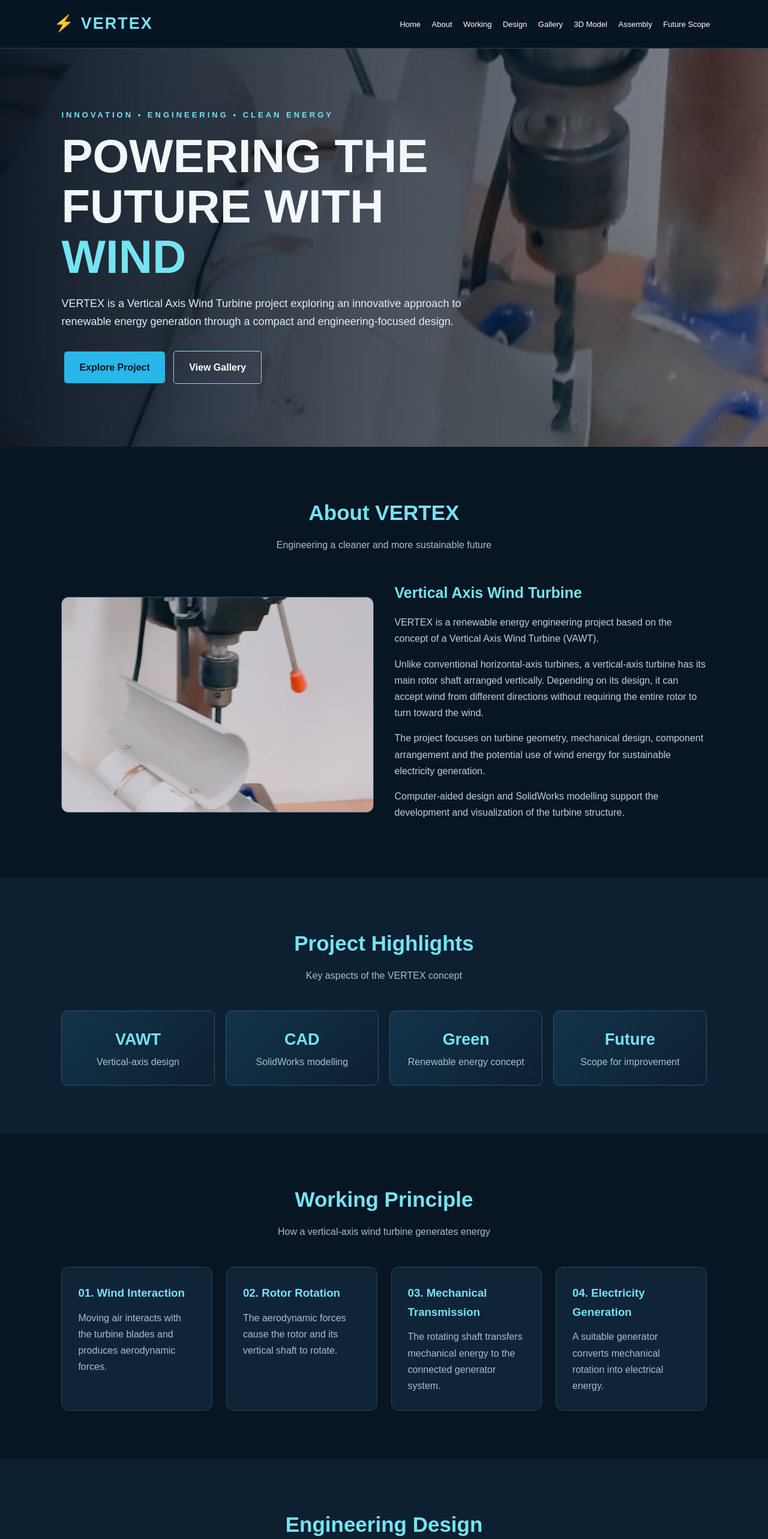
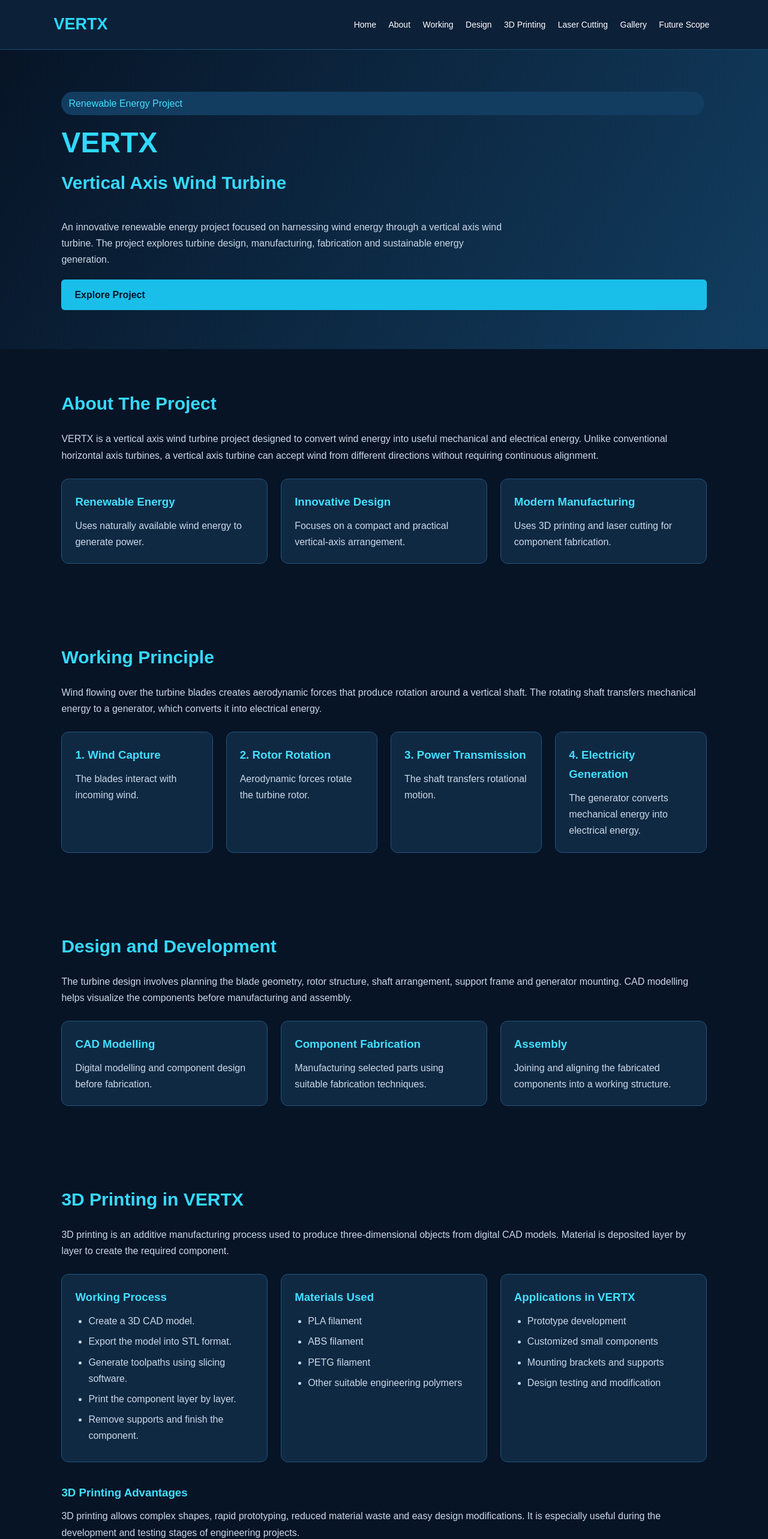
Before and after one commit to nishantdond93-jpg/vertical-wind-turbine, a plain HTML site: page index.html in a window 1280 px wide. Shown: the top 2566 px of the page at 60% size. Drawn offline with Linux system fonts and the light colour scheme.

Commit message:
Update index.html

```diff
--- a/index.html
+++ b/index.html
@@ -3,209 +3,99 @@
 <head>
 <meta charset="UTF-8">
 <meta name="viewport" content="width=device-width, initial-scale=1.0">
-<title>VERTEX | Vertical Axis Wind Turbine</title>
+<title>VERTX | Vertical Axis Wind Turbine</title>
 
 <style>
-*{margin:0;padding:0;box-sizing:border-box;scroll-behavior:smooth}
-:root{
---bg:#081522;
---panel:#102438;
---blue:#29b6e8;
---cyan:#75e3f2;
---white:#f2f7fa;
---muted:#a9bdca;
-}
+*{margin:0;padding:0;box-sizing:border-box}
+html{scroll-behavior:smooth}
 body{
 font-family:Arial,sans-serif;
-background:var(--bg);
-color:var(--white);
+background:#071426;
+color:#eaf6ff;
 line-height:1.7;
 }
 header{
-background:rgba(8,21,34,.97);
-padding:17px 7%;
+background:#0c2038;
+padding:18px 7%;
 display:flex;
+justify-content:space-between;
 align-items:center;
-justify-content:space-between;
 flex-wrap:wrap;
-gap:14px;
 position:sticky;
 top:0;
 z-index:100;
-border-bottom:1px solid #24435a;
+border-bottom:1px solid #164e70;
 }
-.logo{font-size:27px;font-weight:bold;color:var(--cyan);letter-spacing:2px}
+.logo{font-size:27px;font-weight:bold;color:#29d9ff}
 nav a{
-color:white;
-text-decoration:none;
-margin:7px;
-font-size:13px;
+color:white;text-decoration:none;
+margin:8px;font-size:14px;
 }
-nav a:hover{color:var(--cyan)}
+nav a:hover{color:#29d9ff}
+section{padding:65px 8%;scroll-margin-top:75px}
 .hero{
-min-height:620px;
+min-height:480px;
 display:flex;
-align-items:center;
-padding:100px 8%;
-background:
-linear-gradient(90deg,rgba(5,17,30,.94),rgba(5,17,30,.35)),
-url('11225.jpeg') center/cover;
+flex-direction:column;
+justify-content:center;
+background:linear-gradient(120deg,#071426,#123d60);
 }
-.hero-content{max-width:750px}
+.hero h1{font-size:48px;color:#30d9ff}
+.hero p{max-width:750px;margin-top:15px}
+h2{color:#35d9ff;font-size:30px;margin-bottom:20px}
+h3{color:#42dfff;margin-bottom:10px}
+p{color:#c9d9e8}
+.grid{
+display:grid;
+grid-template-columns:repeat(auto-fit,minmax(240px,1fr));
+gap:22px;
+margin-top:25px;
+}
+.card{
+background:#102943;
+padding:22px;
+border:1px solid #205477;
+border-radius:12px;
+}
+.card img{
+width:100%;height:220px;
+object-fit:cover;
+border-radius:8px;
+margin-bottom:12px;
+}
+video{width:100%;border-radius:12px;margin-top:20px}
+ul{padding-left:22px;color:#c9d9e8}
+li{margin:7px 0}
 .tag{
-color:var(--cyan);
-letter-spacing:4px;
-font-size:13px;
-font-weight:bold;
-margin-bottom:15px;
+display:inline-block;
+background:#123d60;
+color:#42dfff;
+padding:6px 12px;
+border-radius:20px;
+margin:5px 4px 5px 0;
 }
-.hero h1{
-font-size:clamp(45px,7vw,78px);
-line-height:1.08;
-margin-bottom:20px;
+footer{
+background:#06101e;
+text-align:center;
+padding:30px;
+color:#9bb8cb;
 }
-.hero h1 span{color:var(--cyan)}
-.hero p{font-size:18px;color:#e0edf3;margin-bottom:28px}
 .btn{
 display:inline-block;
-padding:13px 25px;
-background:var(--blue);
-color:#061725;
+padding:12px 22px;
+background:#19bfe9;
+color:#061426;
 text-decoration:none;
+border-radius:6px;
 font-weight:bold;
-border-radius:5px;
-margin:5px;
+margin-top:20px;
 }
-.btn:hover{background:var(--cyan)}
-.btn-outline{
-border:1px solid var(--cyan);
-background:transparent;
-color:white;
-}
-section{padding:80px 8%}
-.section-title{text-align:center;margin-bottom:45px}
-.section-title h2{
-font-size:35px;
-color:var(--cyan);
-margin-bottom:10px;
-}
-.section-title p{color:var(--muted)}
-.grid{
-display:grid;
-grid-template-columns:repeat(auto-fit,minmax(230px,1fr));
-gap:23px;
-}
-.card{
-background:var(--panel);
-border:1px solid #24435a;
-padding:27px;
-border-radius:12px;
-transition:.3s;
-}
-.card:hover{transform:translateY(-5px);border-color:var(--cyan)}
-.card h3{color:var(--cyan);margin-bottom:12px}
-.card p{color:var(--muted)}
-.about-grid,.design-grid{
-display:grid;
-grid-template-columns:repeat(auto-fit,minmax(280px,1fr));
-gap:35px;
-align-items:center;
-}
-.about-grid img,.design-grid img{
-width:100%;
-height:360px;
-object-fit:cover;
-border-radius:12px;
-border:1px solid #31536b;
-}
-.content h3{color:var(--cyan);font-size:25px;margin-bottom:15px}
-.content p{color:#c0d0db;margin-bottom:15px}
-.light{background:#0d2031}
-.gallery{
-display:grid;
-grid-template-columns:repeat(auto-fit,minmax(230px,1fr));
-gap:20px;
-}
-.gallery-item{
-background:var(--panel);
-border-radius:12px;
-overflow:hidden;
-border:1px solid #24435a;
-}
-.gallery-item img{
-width:100%;
-height:260px;
-object-fit:cover;
-display:block;
-transition:.4s;
-}
-.gallery-item img:hover{transform:scale(1.05)}
-.gallery-item p{padding:15px;color:var(--cyan);font-weight:bold}
-.stats{
-display:grid;
-grid-template-columns:repeat(auto-fit,minmax(160px,1fr));
-gap:18px;
-}
-.stat{
-background:linear-gradient(135deg,#12344b,#0d2031);
-border:1px solid #31536b;
-padding:25px;
-text-align:center;
-border-radius:10px;
-}
-.stat h3{font-size:27px;color:var(--cyan)}
-.stat p{color:var(--muted)}
-.process-number{
-height:44px;width:44px;
-background:var(--blue);
-color:#061725;
-display:grid;
-place-items:center;
-border-radius:50%;
-font-weight:bold;
-font-size:20px;
-margin-bottom:15px;
-}
-.model-box{
-background:var(--panel);
-border:1px solid #31536b;
-border-radius:14px;
-padding:35px;
-text-align:center;
-max-width:850px;
-margin:auto;
-}
-.model-icon{font-size:70px;margin-bottom:15px}
-.video-box{
-max-width:900px;
-margin:auto;
-background:var(--panel);
-padding:15px;
-border-radius:12px;
-}
-.video-box video{width:100%;max-height:500px;background:#000;border-radius:8px}
-ul{padding-left:22px;color:var(--muted)}
-li{margin-bottom:10px}
-.highlight{
-text-align:center;
-padding:65px 8%;
-background:linear-gradient(120deg,#0c3048,#14516b);
-}
-.highlight h2{font-size:35px;color:var(--cyan);margin-bottom:15px}
-.highlight p{max-width:750px;margin:auto}
-footer{
-background:#050e17;
-padding:35px 15px;
-text-align:center;
-color:var(--muted);
-border-top:1px solid #24435a;
-}
-footer h2{color:var(--cyan);margin-bottom:10px}
-@media(max-width:650px){
-header{justify-content:center}
+.gallery img{transition:.3s}
+.gallery img:hover{transform:scale(1.03)}
+@media(max-width:600px){
+.hero h1{font-size:35px}
+header{justify-content:center;gap:10px}
 nav{text-align:center}
-.hero{min-height:520px;padding:75px 7%}
-section{padding:55px 6%}
 }
 </style>
 </head>
@@ -213,250 +103,270 @@ section{padding:55px 6%}
 <body>
 
 <header>
-<div class="logo">⚡ VERTEX</div>
+<div class="logo">VERTX</div>
 <nav>
 <a href="#home">Home</a>
 <a href="#about">About</a>
 <a href="#working">Working</a>
 <a href="#design">Design</a>
+<a href="#printing">3D Printing</a>
+<a href="#laser">Laser Cutting</a>
 <a href="#gallery">Gallery</a>
-<a href="#model">3D Model</a>
-<a href="#assembly">Assembly</a>
 <a href="#future">Future Scope</a>
 </nav>
 </header>
 
-<!-- HERO -->
-<div class="hero" id="home">
-<div class="hero-content">
-<div class="tag">INNOVATION • ENGINEERING • CLEAN ENERGY</div>
-<h1>POWERING THE FUTURE WITH <span>WIND</span></h1>
-<p>VERTEX is a Vertical Axis Wind Turbine project exploring an innovative approach to renewable energy generation through a compact and engineering-focused design.</p>
+<section class="hero" id="home">
+<span class="tag">Renewable Energy Project</span>
+<h1>VERTX</h1>
+<h2>Vertical Axis Wind Turbine</h2>
+<p>
+An innovative renewable energy project focused on harnessing wind energy
+through a vertical axis wind turbine. The project explores turbine design,
+manufacturing, fabrication and sustainable energy generation.
+</p>
 <a href="#about" class="btn">Explore Project</a>
-<a href="#gallery" class="btn btn-outline">View Gallery</a>
+</section>
+
+<section id="about">
+<h2>About The Project</h2>
+<p>
+VERTX is a vertical axis wind turbine project designed to convert wind
+energy into useful mechanical and electrical energy. Unlike conventional
+horizontal axis turbines, a vertical axis turbine can accept wind from
+different directions without requiring continuous alignment.
+</p>
+<div class="grid">
+<div class="card">
+<h3>Renewable Energy</h3>
+<p>Uses naturally available wind energy to generate power.</p>
 </div>
+<div class="card">
+<h3>Innovative Design</h3>
+<p>Focuses on a compact and practical vertical-axis arrangement.</p>
 </div>
-
-<!-- ABOUT -->
-<section id="about">
-<div class="section-title">
-<h2>About VERTEX</h2>
-<p>Engineering a cleaner and more sustainable future</p>
-</div>
-<div class="about-grid">
-<img src="22.jpeg" alt="VERTEX wind turbine project">
-<div class="content">
-<h3>Vertical Axis Wind Turbine</h3>
-<p>VERTEX is a renewable energy engineering project based on the concept of a Vertical Axis Wind Turbine (VAWT).</p>
-<p>Unlike conventional horizontal-axis turbines, a vertical-axis turbine has its main rotor shaft arranged vertically. Depending on its design, it can accept wind from different directions without requiring the entire rotor to turn toward the wind.</p>
-<p>The project focuses on turbine geometry, mechanical design, component arrangement and the potential use of wind energy for sustainable electricity generation.</p>
-<p>Computer-aided design and SolidWorks modelling support the development and visualization of the turbine structure.</p>
+<div class="card">
+<h3>Modern Manufacturing</h3>
+<p>Uses 3D printing and laser cutting for component fabrication.</p>
 </div>
 </div>
 </section>
 
-<!-- HIGHLIGHTS -->
-<section class="light">
-<div class="section-title">
-<h2>Project Highlights</h2>
-<p>Key aspects of the VERTEX concept</p>
-</div>
-<div class="stats">
-<div class="stat"><h3>VAWT</h3><p>Vertical-axis design</p></div>
-<div class="stat"><h3>CAD</h3><p>SolidWorks modelling</p></div>
-<div class="stat"><h3>Green</h3><p>Renewable energy concept</p></div>
-<div class="stat"><h3>Future</h3><p>Scope for improvement</p></div>
-</div>
-</section>
-
-<!-- WORKING -->
 <section id="working">
-<div class="section-title">
 <h2>Working Principle</h2>
-<p>How a vertical-axis wind turbine generates energy</p>
-</div>
+<p>
+Wind flowing over the turbine blades creates aerodynamic forces that
+produce rotation around a vertical shaft. The rotating shaft transfers
+mechanical energy to a generator, which converts it into electrical energy.
+</p>
 <div class="grid">
 <div class="card">
-<h3>01. Wind Interaction</h3>
-<p>Moving air interacts with the turbine blades and produces aerodynamic forces.</p>
+<h3>1. Wind Capture</h3>
+<p>The blades interact with incoming wind.</p>
 </div>
 <div class="card">
-<h3>02. Rotor Rotation</h3>
-<p>The aerodynamic forces cause the rotor and its vertical shaft to rotate.</p>
+<h3>2. Rotor Rotation</h3>
+<p>Aerodynamic forces rotate the turbine rotor.</p>
 </div>
 <div class="card">
-<h3>03. Mechanical Transmission</h3>
-<p>The rotating shaft transfers mechanical energy to the connected generator system.</p>
+<h3>3. Power Transmission</h3>
+<p>The shaft transfers rotational motion.</p>
 </div>
 <div class="card">
-<h3>04. Electricity Generation</h3>
-<p>A suitable generator converts mechanical rotation into electrical energy.</p>
+<h3>4. Electricity Generation</h3>
+<p>The generator converts mechanical energy into electrical energy.</p>
 </div>
 </div>
 </section>
 
-<!-- DESIGN -->
-<section class="light" id="design">
-<div class="section-title">
-<h2>Engineering Design</h2>
-<p>From concept to computer-aided modelling</p>
+<section id="design">
+<h2>Design and Development</h2>
+<p>
+The turbine design involves planning the blade geometry, rotor structure,
+shaft arrangement, support frame and generator mounting. CAD modelling
+helps visualize the components before manufacturing and assembly.
+</p>
+<div class="grid">
+<div class="card">
+<h3>CAD Modelling</h3>
+<p>Digital modelling and component design before fabrication.</p>
 </div>
-<div class="design-grid">
-<div class="content">
-<h3>CAD-Based Turbine Development</h3>
-<p>SolidWorks provides a platform for developing the individual components and overall assembly of the VERTEX turbine.</p>
-<p>Three-dimensional modelling helps visualize the rotor, shaft, supports and component arrangement before fabrication.</p>
-<p>The design process can also support dimensional adjustments, assembly checks and future structural improvements.</p>
+<div class="card">
+<h3>Component Fabrication</h3>
+<p>Manufacturing selected parts using suitable fabrication techniques.</p>
 </div>
-<img src="11225.jpeg" alt="VERTEX CAD or turbine project design">
-</div>
-</section>
-
-<!-- GALLERY -->
-<section id="gallery">
-<div class="section-title">
-<h2>VERTEX Project Gallery</h2>
-<p>Photographs documenting the turbine design and development</p>
-</div>
-<div class="gallery">
-<div class="gallery-item">
-<img src="111.jpeg" alt="Turbine project image 1">
-<p>Project Photograph 01</p>
-</div>
-<div class="gallery-item">
-<img src="1113.jpeg" alt="Turbine project image 2">
-<p>Project Photograph 02</p>
-</div>
-<div class="gallery-item">
-<img src="WhatsApp Image 2026-11-26 at 9.46.03 AM.jpeg" alt="Turbine project image 3">
-<p>Project Photograph 03</p>
-</div>
-<div class="gallery-item">
-<img src="project-photo-1.jpg" alt="Turbine project image 4">
-<p>Project Photograph 04</p>
-</div>
-<div class="gallery-item">
-<img src="11225.jpeg" alt="Turbine project image 5">
-<p>New Project Photograph 05</p>
-</div>
-<div class="gallery-item">
-<img src="22.jpeg" alt="Turbine project image 6">
-<p>New Project Photograph 06</p>
+<div class="card">
+<h3>Assembly</h3>
+<p>Joining and aligning the fabricated components into a working structure.</p>
 </div>
 </div>
 </section>
 
-<!-- MODEL -->
-<section class="light" id="model">
-<div class="section-title">
-<h2>Interactive 3D Model</h2>
-<p>Three-dimensional turbine visualization</p>
+<!-- NEW SECTION: 3D PRINTING -->
+<section id="printing">
+<h2>3D Printing in VERTX</h2>
+<p>
+3D printing is an additive manufacturing process used to produce
+three-dimensional objects from digital CAD models. Material is deposited
+layer by layer to create the required component.
+</p>
+
+<div class="grid">
+<div class="card">
+<h3>Working Process</h3>
+<ul>
+<li>Create a 3D CAD model.</li>
+<li>Export the model into STL format.</li>
+<li>Generate toolpaths using slicing software.</li>
+<li>Print the component layer by layer.</li>
+<li>Remove supports and finish the component.</li>
+</ul>
 </div>
-<div class="model-box">
-<div class="model-icon">⚙️</div>
-<h3>VERTEX – 3D Turbine Model</h3>
-<p style="margin:15px 0;color:#a9bdca">The 3D model helps visualize the overall turbine geometry and mechanical arrangement. The GLB model can be opened in a compatible 3D viewer.</p>
-<a href="turbine.glb" class="btn" download>Download 3D Model</a>
+
+<div class="card">
+<h3>Materials Used</h3>
+<ul>
+<li>PLA filament</li>
+<li>ABS filament</li>
+<li>PETG filament</li>
+<li>Other suitable engineering polymers</li>
+</ul>
+</div>
+
+<div class="card">
+<h3>Applications in VERTX</h3>
+<ul>
+<li>Prototype development</li>
+<li>Customized small components</li>
+<li>Mounting brackets and supports</li>
+<li>Design testing and modification</li>
+</ul>
+</div>
+</div>
+
+<h3 style="margin-top:35px">3D Printing Advantages</h3>
+<p>
+3D printing allows complex shapes, rapid prototyping, reduced material
+waste and easy design modifications. It is especially useful during
+the development and testing stages of engineering projects.
+</p>
+
+<h3 style="margin-top:30px">3D Printing Images</h3>
+<div class="grid gallery">
+<div class="card"><img src="image1.jpeg" alt="3D printing image 1"><p>3D Printing – Image 1</p></div>
+<div class="card"><img src="image2.jpeg" alt="3D printing image 2"><p>3D Printing – Image 2</p></div>
+<div class="card"><img src="image3.jpeg" alt="3D printing image 3"><p>3D Printing – Image 3</p></div>
+<div class="card"><img src="image4.jpeg" alt="3D printing image 4"><p>3D Printing – Image 4</p></div>
+<div class="card"><img src="image5.jpeg" alt="3D printing image 5"><p>3D Printing – Image 5</p></div>
 </div>
 </section>
 
-<!-- ASSEMBLY -->
-<section id="assembly">
-<div class="section-title">
-<h2>SolidWorks Components and Assembly</h2>
-<p>Computer-aided engineering and mechanical arrangement</p>
-</div>
+<!-- NEW SECTION: LASER CUTTING -->
+<section id="laser">
+<h2>Laser Cutting in VERTX</h2>
+<p>
+Laser cutting is a modern manufacturing technique that uses a focused
+laser beam to cut or engrave materials accurately. The laser follows
+a programmed digital design to produce precise shapes and profiles.
+</p>
+
 <div class="grid">
 <div class="card">
-<h3>Part Modelling</h3>
-<p>Individual turbine components can be created and modified using SolidWorks part modelling tools.</p>
+<h3>Working Process</h3>
+<ul>
+<li>Prepare the component design in CAD software.</li>
+<li>Convert the design into a compatible file.</li>
+<li>Set the material and machine parameters.</li>
+<li>Position the material on the cutting bed.</li>
+<li>Laser beam cuts the required profile.</li>
+</ul>
 </div>
+
 <div class="card">
-<h3>Assembly Design</h3>
-<p>The assembly environment combines individual components and defines their relative positions using mates.</p>
+<h3>Materials</h3>
+<ul>
+<li>Acrylic sheets</li>
+<li>Plywood and suitable wood sheets</li>
+<li>Cardboard</li>
+<li>Other laser-compatible materials</li>
+</ul>
 </div>
+
 <div class="card">
-<h3>Design Verification</h3>
-<p>Assembly inspection can help identify alignment issues and improve the mechanical arrangement.</p>
+<h3>Applications in VERTX</h3>
+<ul>
+<li>Accurate profile cutting</li>
+<li>Fabrication of flat components</li>
+<li>Prototype parts</li>
+<li>Design templates and mounting plates</li>
+</ul>
 </div>
-<div class="card">
-<h3>Future Development</h3>
-<p>Further modelling can explore improved blade geometry, mounting arrangements and generator integration.</p>
 </div>
+
+<h3 style="margin-top:35px">Laser Cutting Advantages</h3>
+<p>
+Laser cutting provides high accuracy, clean edges, repeatability,
+complex profile cutting and reduced manual effort. It helps manufacture
+precise components from digital designs.
+</p>
+
+<h3 style="margin-top:30px">Laser Cutting Images</h3>
+<div class="grid gallery">
+<div class="card"><img src="image6.jpeg" alt="Laser cutting image 1"><p>Laser Cutting – Image 1</p></div>
+<div class="card"><img src="image7.jpeg" alt="Laser cutting image 2"><p>Laser Cutting – Image 2</p></div>
+<div class="card"><img src="image8.jpeg" alt="Laser cutting image 3"><p>Laser Cutting – Image 3</p></div>
+<div class="card"><img src="image9.jpeg" alt="Laser cutting image 4"><p>Laser Cutting – Image 4</p></div>
 </div>
 </section>
 
-<!-- MANUFACTURING -->
-<section class="light">
-<div class="section-title">
-<h2>Development Process</h2>
-<p>Major stages involved in engineering development</p>
-</div>
-<div class="grid">
-<div class="card"><div class="process-number">1</div><h3>Research</h3><p>Study renewable energy systems and vertical-axis turbine concepts.</p></div>
-<div class="card"><div class="process-number">2</div><h3>Concept Design</h3><p>Develop the initial turbine layout and select the design approach.</p></div>
-<div class="card"><div class="process-number">3</div><h3>3D Modelling</h3><p>Create the turbine components and assembly using CAD software.</p></div>
-<div class="card"><div class="process-number">4</div><h3>Fabrication</h3><p>Prepare and manufacture the required components according to the design.</p></div>
-<div class="card"><div class="process-number">5</div><h3>Assembly</h3><p>Arrange the components and inspect their fit and alignment.</p></div>
-<div class="card"><div class="process-number">6</div><h3>Testing</h3><p>Evaluate rotation, stability and electrical output under controlled conditions.</p></div>
-</div>
+<!-- VIDEO -->
+<section id="gallery">
+<h2>Manufacturing Video</h2>
+<p>
+Watch the manufacturing demonstration showing the fabrication process
+used during the development of the VERTX project.
+</p>
+
+<video controls preload="metadata">
+<source src="image1.mp4" type="video/mp4">
+Your browser does not support video playback.
+</video>
+
+<h3 style="margin-top:35px">Project Development</h3>
+<p>
+The development process combines CAD design, additive manufacturing,
+laser cutting, component fabrication and final assembly.
+</p>
 </section>
 
-<!-- BENEFITS -->
-<section>
-<div class="section-title">
-<h2>Advantages of Vertical Axis Turbines</h2>
-<p>Potential benefits of the VAWT design approach</p>
-</div>
-<div class="grid">
-<div class="card"><h3>Wind Direction Flexibility</h3><p>Many vertical-axis designs can receive wind from different directions.</p></div>
-<div class="card"><h3>Compact Design Potential</h3><p>Some configurations can be suitable for compact installations.</p></div>
-<div class="card"><h3>Engineering Flexibility</h3><p>Different rotor geometries can be explored for different operating conditions.</p></div>
-<div class="card"><h3>Renewable Energy</h3><p>Wind energy can help diversify cleaner electricity-generation options.</p></div>
-</div>
+<section id="future">
+<h2>Future Scope</h2>
+<ul>
+<li>Improving blade aerodynamic performance.</li>
+<li>Increasing energy conversion efficiency.</li>
+<li>Developing a more compact turbine structure.</li>
+<li>Integrating improved generator systems.</li>
+<li>Using advanced and lightweight materials.</li>
+<li>Exploring smart monitoring systems.</li>
+<li>Testing the turbine under different wind conditions.</li>
+</ul>
 </section>
 
-<!-- APPLICATIONS -->
-<section class="light">
-<div class="section-title">
-<h2>Applications</h2>
-<p>Potential areas for vertical-axis wind energy systems</p>
-</div>
-<div class="grid">
-<div class="card"><h3>Urban Environments</h3><p>Small-scale wind energy research and suitable urban installations.</p></div>
-<div class="card"><h3>Remote Locations</h3><p>Potential small renewable energy systems where conditions are appropriate.</p></div>
-<div class="card"><h3>Educational Institutions</h3><p>Demonstrating wind energy, mechanical engineering and renewable technology.</p></div>
-<div class="card"><h3>Hybrid Energy Systems</h3><p>Possible integration with solar photovoltaic systems and battery storage.</p></div>
-</div>
+<section id="conclusion">
+<h2>Conclusion</h2>
+<p>
+The VERTX project demonstrates the potential of vertical axis wind
+turbines for renewable energy applications. The use of 3D printing
+and laser cutting supports modern prototyping and manufacturing.
+The project provides practical exposure to design, fabrication,
+assembly and sustainable energy technology.
+</p>
 </section>
 
-<!-- FUTURE -->
-<section id="future">
-<div class="section-title">
-<h2>Future Scope</h2>
-<p>Taking VERTEX toward advanced renewable energy technology</p>
-</div>
-<div class="grid">
-<div class="card"><h3>Optimized Blade Design</h3><p>Explore improved blade shapes and aerodynamic configurations.</p></div>
-<div class="card"><h3>Higher Efficiency</h3><p>Investigate ways to improve energy conversion under suitable wind conditions.</p></div>
-<div class="card"><h3>Battery Storage</h3><p>Integrate energy storage to make generated electricity available when needed.</p></div>
-<div class="card"><h3>IoT Monitoring</h3><p>Monitor turbine speed, voltage, current and operating performance.</p></div>
-<div class="card"><h3>Automatic Control</h3><p>Explore intelligent control and protective mechanisms.</p></div>
-<div class="card"><h3>Hybrid Solar-Wind</h3><p>Combine solar and wind energy technologies in a hybrid system.</p></div>
-</div>
-</section>
-
-<!-- CONCLUSION -->
-<div class="highlight">
-<h2>Engineering a Sustainable Tomorrow</h2>
-<p>VERTEX represents an exploration of renewable energy through mechanical design, computer-aided modelling and innovative engineering. The project reflects the importance of clean energy research and continuous improvement.</p>
-</div>
-
 <footer>
-<h2>⚡ VERTEX</h2>
-<p>Vertical Axis Wind Turbine Project</p>
-<p>Engineering • Innovation • Renewable Energy</p>
-<p>Student Engineering Project | 2026</p>
+<h3>VERTX – Vertical Axis Wind Turbine</h3>
+<p>Engineering Innovation | Renewable Energy | Sustainable Future</p>
+<p>Designed as an academic engineering project</p>
 </footer>
 
 </body>
```
